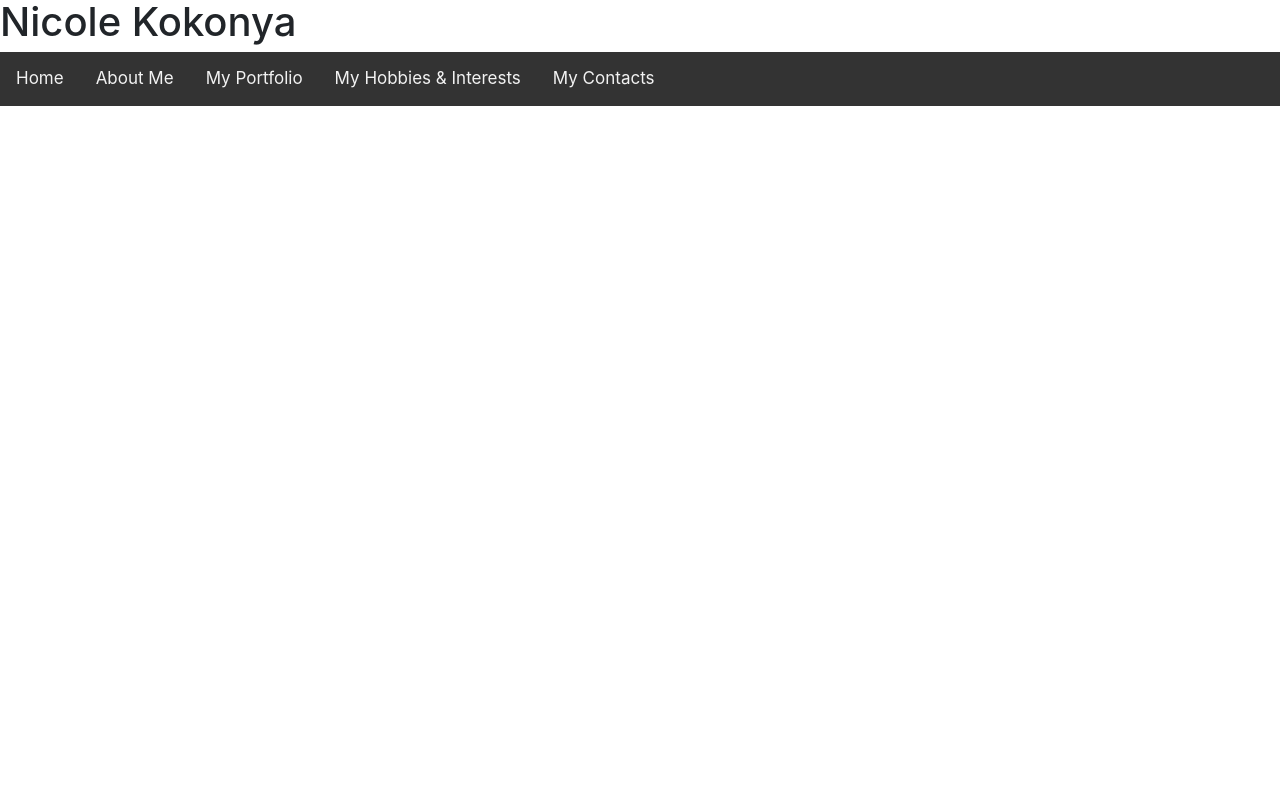
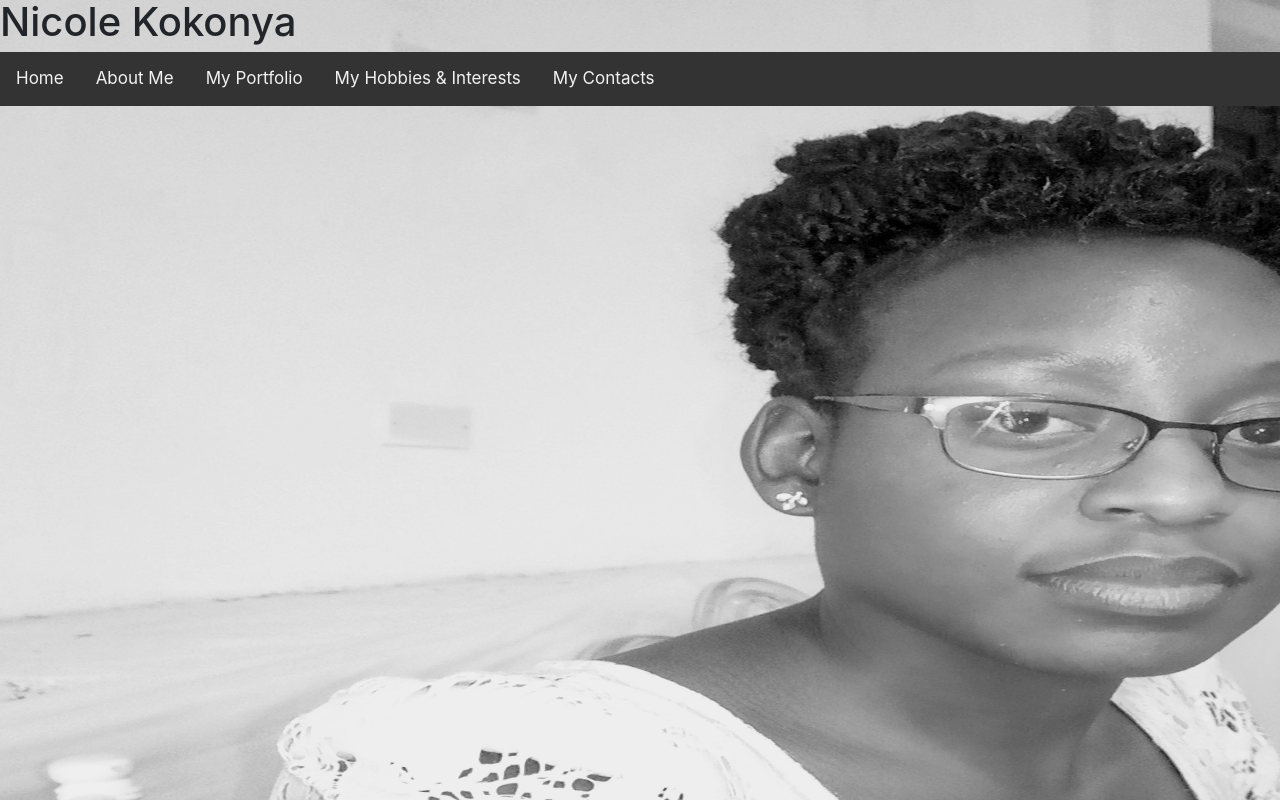
Before and after one commit to NKokonya/NKokonya.github.io, a plain HTML site: page index.html in a window 1280 px wide. Drawn offline with Linux system fonts and the light colour scheme; files whose address does not match are found by name.

Commit message:
Added a background image

```diff
--- a/css/styles.css
+++ b/css/styles.css
@@ -19,3 +19,5 @@
 .topnav a:hover {
     background-color: #ddd;
     color: black;
+
+.background-image:
--- a/index.html
+++ b/index.html
@@ -22,6 +22,13 @@
 
     </div>
 
+    <style media="screen">
+      body {
+        background-image: url("file:///home/user/Desktop/MORINGA/Portfolio/images/nicole_background.jpg");
+        background-size: 1920px 1080px;
+      }
+    </style>
+
 
   </body>
 </html>
```
Also changed, not shown: images/nicole_background.jpg (added).
